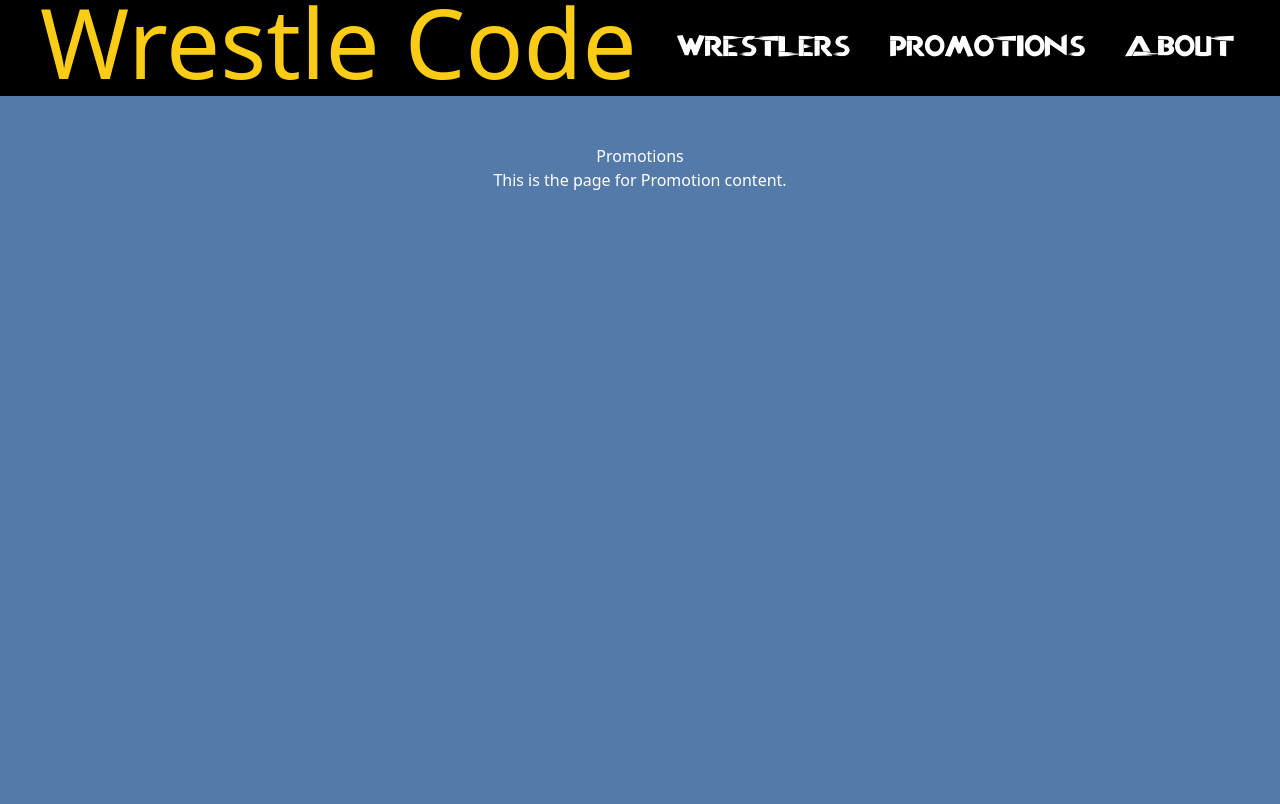
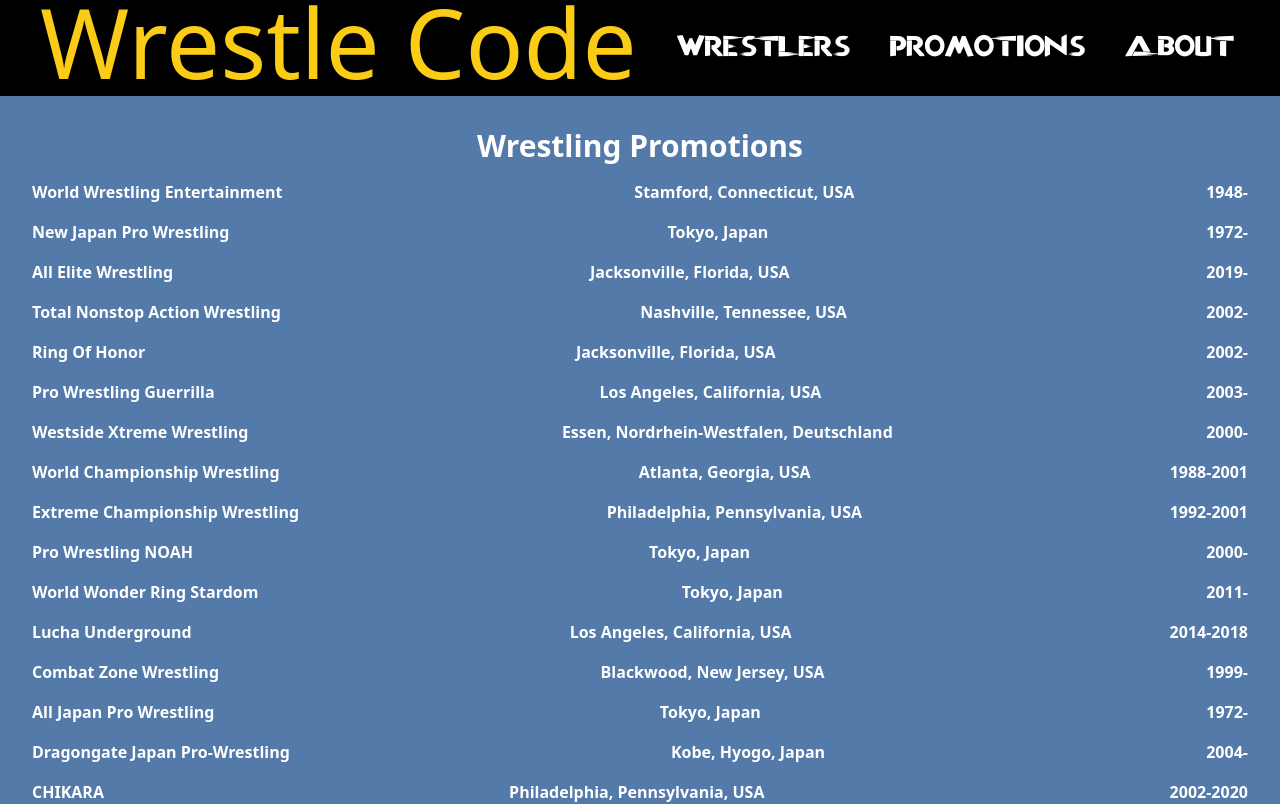
Before and after one commit to CarlSciz/wrestlecode, a React (Vite) app: page /promotion in a window 1280 px wide. Shown: the top 804 px of the page. Built offline with nearby package versions, Linux system fonts and the light colour scheme; a web font is replaced by a local one; what tailwindcss-animated would draw is missing.

Commit message:
Promotion: added data from json file

```diff
--- a/src/Promotion.jsx
+++ b/src/Promotion.jsx
@@ -1,7 +1,14 @@
-import React from 'react';
+import React, { useState, useEffect } from 'react';
+import promotionData from './promotionData.json';
 import { Link } from 'react-router-dom';
 
 function Promotions() {
+  const [data, setData] = useState([]);
+
+  useEffect(() => {
+    setData(promotionData);
+  }, []);
+
   return (
     <div className='min-h-screen flex flex-col'>
       <header className='bg-black text-white h-24 flex items-center justify-start fixed top-0 left-0 w-full z-50'>
@@ -10,9 +17,19 @@
         <h2 className='text-1xl ml-10 font-tna'><Link to = "/promotion">Promotions</Link></h2>
         <h2 className='text-1xl ml-10 font-tna'><Link to = "/about">About</Link></h2>
       </header>
-      <div className="text-white mt-24 p-4">
-        <h2>Promotions</h2>
-        <p>This is the page for Promotion content.</p>
+      <div className="text-white mt-24">
+        <h2 className="text-3xl font-bold mb-4">Wrestling Promotions</h2>
+        <div className="grid grid-cols-1 gap-4">
+          {data.map((item, index) => (
+            <div key={index}>
+              <div className="flex justify-between">
+                <strong><a href={item.href} target="_blank">{item.promotionName}</a></strong>
+                <strong className="ml-4">{item.promotionHQ}</strong>
+                <strong className="ml-4">{item.years}</strong>
+              </div>
+            </div>
+          ))}
+        </div>
       </div>
     </div>
   );
```
